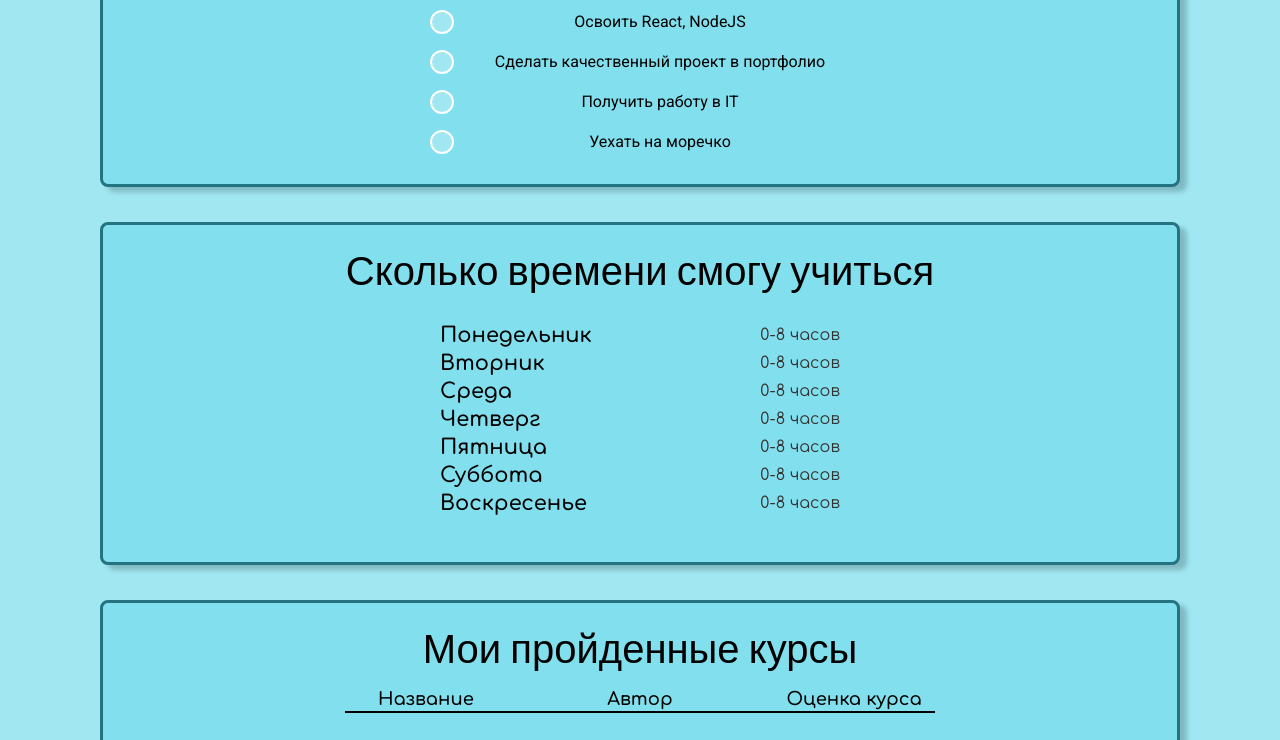
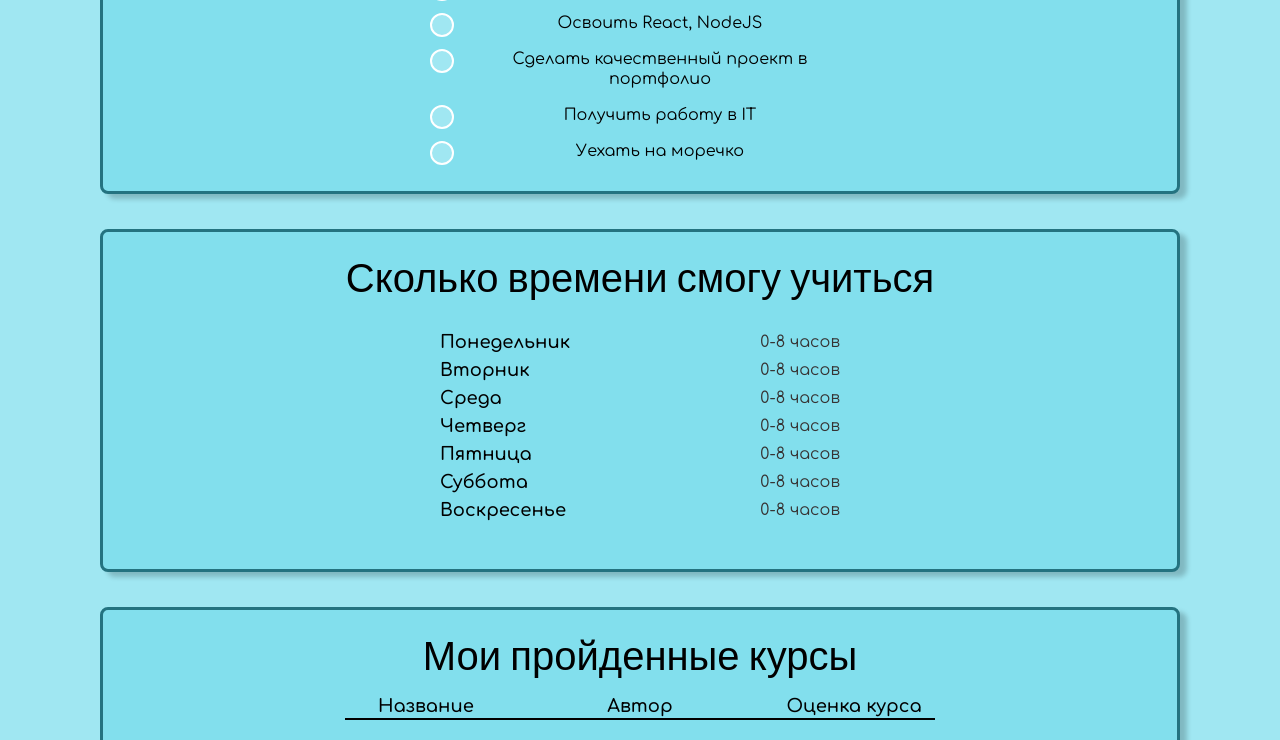
Before and after one commit to Nippi1985/student_page, a plain HTML site: page index.html in a window 1280 px wide. Shown: the part 624-1364 px from the top of the page. Drawn offline with nearby package versions, Linux system fonts and the light colour scheme.

Commit message:
Add files via upload

```diff
--- a/css/style.css
+++ b/css/style.css
@@ -29,9 +29,9 @@ h2 {
 }
 
 p {
-    font-family: 'Roboto', sans-serif;
+    font-family: "Comfortaa", sans-serif;
     font-weight: 400;
-    line-height: 24px;
+    line-height: 20px;
 }
 
 link {
@@ -68,6 +68,14 @@ ul, ol {
     margin: 35px 0;
     border-radius: 8px;
     box-shadow: 7px 5px 5px rgba(0, 0, 0, .2);
+}
+
+.targets {
+    position: relative;
+}
+
+.targets__list {
+    margin: 40px auto 30px auto;
 }
 
 .container {
@@ -108,7 +116,7 @@ ul, ol {
 
 dt {
     padding: 0;
-    font-size: 21px;
+    font-size: 18px;
     font-weight: 600;
     font-family: 'Comfortaa', sans-serif;
     text-align: left;
@@ -123,14 +131,6 @@ dd {
     font-size: 16px;
     font-weight: 400;
     text-align: left;
-}
-
-.targets {
-    position: relative;
-}
-
-.targets__list {
-    margin-bottom: 30px;
 }
 
 @media (min-width: 1170px) {
@@ -234,7 +234,7 @@ dd {
 .courses__table {
     min-width: 500px;
     font-family: "Comfortaa", sans-serif;
-    font-size: 18px;
+    font-size: 16px;
     font-weight: 800;
     margin: 30px auto 0 auto;
 }
@@ -318,10 +318,12 @@ a svg {
 
 .telegram:hover path {
     fill: red;
+    transition: 0.4s;
 }
 
 .mail:hover .mail__inner, .github:hover .github__inner {
     fill: red;
+    transition: 0.4s;
 }
 
 .visually-hidden {
```
